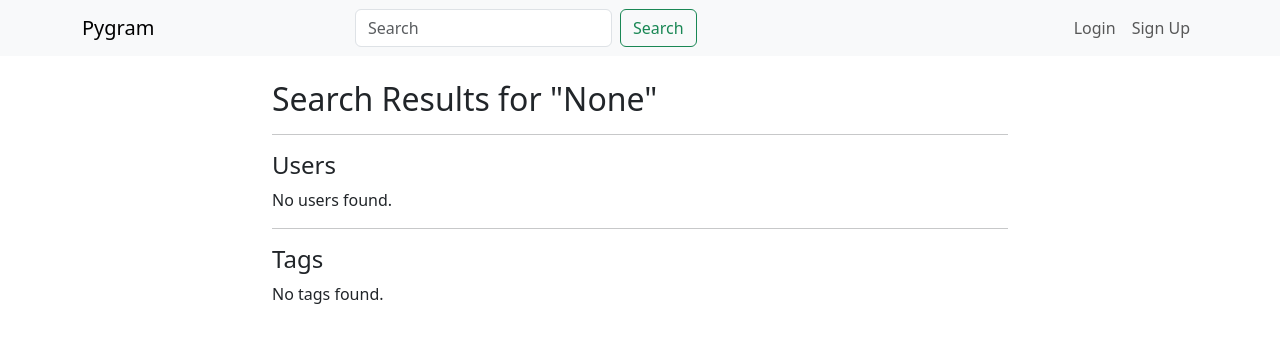
After one commit to BE12-OZ/Pygram_Project, a Django app: page /search/ in a window 1280 px wide. The commit adds this page. Shown: the top 343 px of the page. Run offline with Django 5.2, Linux system fonts and the light colour scheme.

Commit message:
Feat: Implement user profile, follow, and search features

```diff
--- a/Pygram/urls.py
+++ b/Pygram/urls.py
@@ -18,11 +18,14 @@ from django.contrib import admin
 from django.urls import path, include
 from django.conf import settings
 from django.conf.urls.static import static
+from posts import views as posts_views
 
 urlpatterns = [
     path('admin/', admin.site.urls),
     path('users/', include('users.urls')),
-    path('', include('posts.urls')),
+    path('search/', posts_views.search, name='search'),
+    path('posts/', include('posts.urls')),
+    path('', posts_views.post_list, name='home'),
 ]
 
 if settings.DEBUG:
--- a/posts/urls.py
+++ b/posts/urls.py
@@ -2,7 +2,6 @@ from django.urls import path
 from . import views
 
 urlpatterns = [
-    path('', views.post_list, name='post_list'),
     path('create/', views.post_create, name='post_create'),
     path('<int:pk>/update/', views.post_update, name='post_update'),
     path('tag/<str:tag_name>/', views.post_list, name='post_list_by_tag'),
--- a/posts/views.py
+++ b/posts/views.py
@@ -5,6 +5,7 @@ from .forms import PostForm, CommentForm
 from django.core.paginator import Paginator
 from django.http import JsonResponse
 from django.template.loader import render_to_string
+from users.models import User
 
 @login_required
 def post_list(request, tag_name=None):
@@ -122,3 +123,19 @@ def delete_comment(request, pk):
         comment.delete()
         return redirect('post_list')
     return redirect('post_list')
+
+def search(request):
+    query = request.GET.get('q')
+    if query:
+        users = User.objects.filter(username__icontains=query)
+        tags = Tag.objects.filter(name__icontains=query)
+    else:
+        users = User.objects.none()
+        tags = Tag.objects.none()
+
+    context = {
+        'query': query,
+        'users': users,
+        'tags': tags,
+    }
+    return render(request, 'search_results.html', context)
--- a/templates/base.html
+++ b/templates/base.html
@@ -8,12 +8,16 @@
 <body>
     <nav class="navbar navbar-expand-lg navbar-light bg-light">
         <div class="container">
-            <a class="navbar-brand" href="#">Pygram</a>
+            <a class="navbar-brand" href="{% url 'home' %}">Pygram</a>
             <div class="collapse navbar-collapse">
+                <form class="d-flex mx-auto" action="{% url 'search' %}" method="get">
+                    <input class="form-control me-2" type="search" placeholder="Search" aria-label="Search" name="q">
+                    <button class="btn btn-outline-success" type="submit">Search</button>
+                </form>
                 <ul class="navbar-nav ms-auto">
                     {% if user.is_authenticated %}
                         <li class="nav-item">
-                            <span class="nav-link">Welcome, {{ user.username }}</span>
+                            <a class="nav-link" href="{% url 'profile' user.username %}">Welcome, {{ user.username }}</a>
                         </li>
                         <li class="nav-item">
                             <a class="nav-link" href="{% url 'logout' %}">Logout</a>
--- a/templates/posts/post_list.html
+++ b/templates/posts/post_list.html
@@ -83,7 +83,8 @@
                 .then(response => response.json())
                 .then(data => {
                     const likeButton = document.querySelector(`.like-button[data-post-id="${postId}"]`);
-                    const likesCount = likeButton.nextElementSibling;
+                    const postCard = likeButton.closest('.card');
+                    const likesCount = postCard.querySelector('.likes-count');
 
                     if (data.liked) {
                         likeButton.textContent = 'Unlike';
--- /dev/null
+++ b/templates/search_results.html
@@ -0,0 +1,46 @@
+{% extends 'base.html' %}
+
+{% block title %}Search Results for "{{ query }}"{% endblock %}
+
+{% block content %}
+<div class="row">
+    <div class="col-md-8 offset-md-2">
+        <h2>Search Results for "{{ query }}"</h2>
+        <hr>
+
+        <div class="search-results">
+            <div class="users-results">
+                <h4>Users</h4>
+                {% if users %}
+                    <ul class="list-group">
+                        {% for user in users %}
+                            <li class="list-group-item">
+                                <a href="{% url 'profile' user.username %}">{{ user.username }}</a>
+                            </li>
+                        {% endfor %}
+                    </ul>
+                {% else %}
+                    <p>No users found.</p>
+                {% endif %}
+            </div>
+
+            <hr>
+
+            <div class="tags-results">
+                <h4>Tags</h4>
+                {% if tags %}
+                    <ul class="list-group">
+                        {% for tag in tags %}
+                            <li class="list-group-item">
+                                <a href="{% url 'post_list_by_tag' tag.name %}">#{{ tag.name }}</a>
+                            </li>
+                        {% endfor %}
+                    </ul>
+                {% else %}
+                    <p>No tags found.</p>
+                {% endif %}
+            </div>
+        </div>
+    </div>
+</div>
+{% endblock %}
--- a/users/models.py
+++ b/users/models.py
@@ -5,3 +5,4 @@ class User(AbstractUser):
     profile_pic = models.ImageField(upload_to='profile_pics/', blank=True, null=True)
     bio = models.TextField(max_length=160, blank=True, null=True)
     website = models.URLField(max_length=200, blank=True, null=True)
+    following = models.ManyToManyField('self', symmetrical=False, related_name='followers', blank=True)
--- a/users/urls.py
+++ b/users/urls.py
@@ -20,4 +20,8 @@ urlpatterns = [
     path('reset/done/',
          auth_views.PasswordResetCompleteView.as_view(template_name='users/password_reset_complete.html'),
          name='password_reset_complete'),
+    path('<str:username>/', views.profile, name='profile'),
+    path('<str:username>/toggle_follow/', views.toggle_follow, name='toggle_follow'),
+    path('<str:username>/followers/', views.follower_list, name='follower_list'),
+    path('<str:username>/following/', views.following_list, name='following_list'),
 ]
```
Also changed, not shown: templates/users/follow_list.html (added, +23 -0 lines), templates/users/profile.html (added, +69 -0 lines), users/views.py (+52 -1 lines), users/migrations/0002_user_following.py (added).
